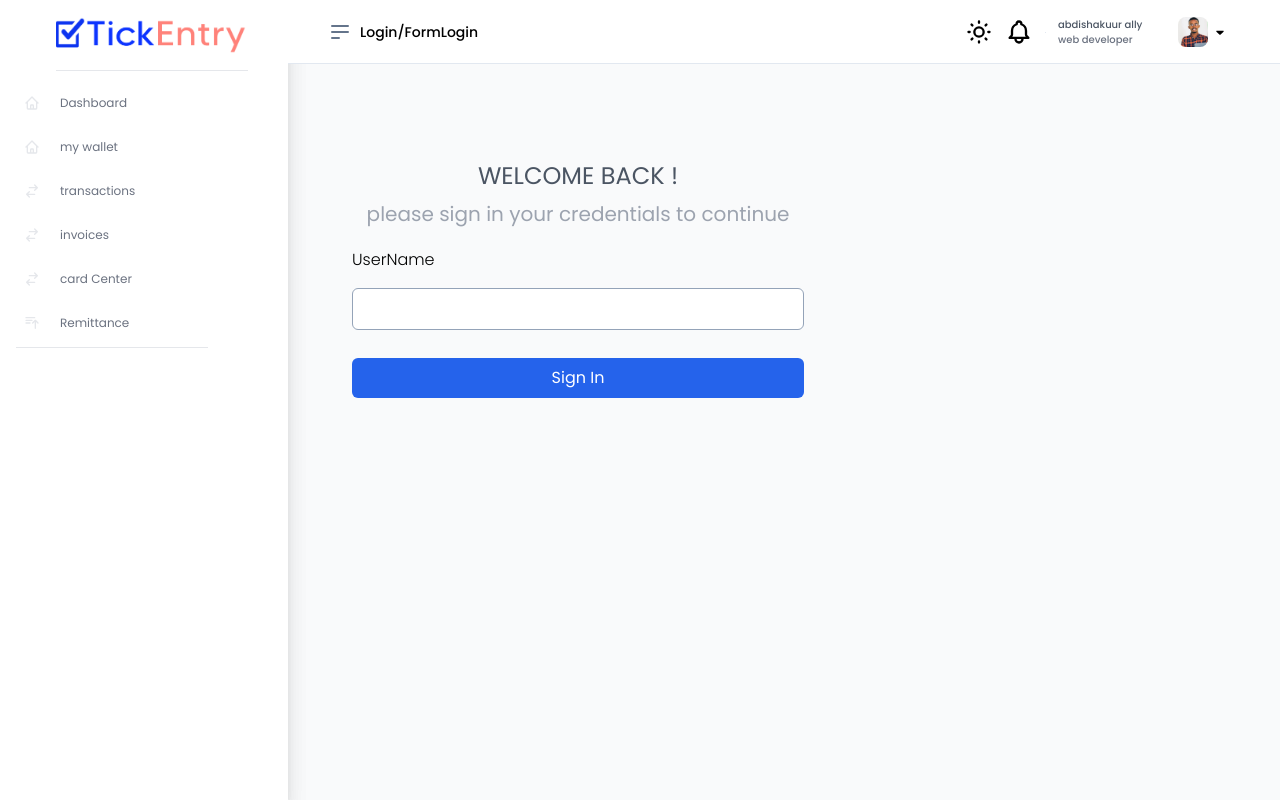
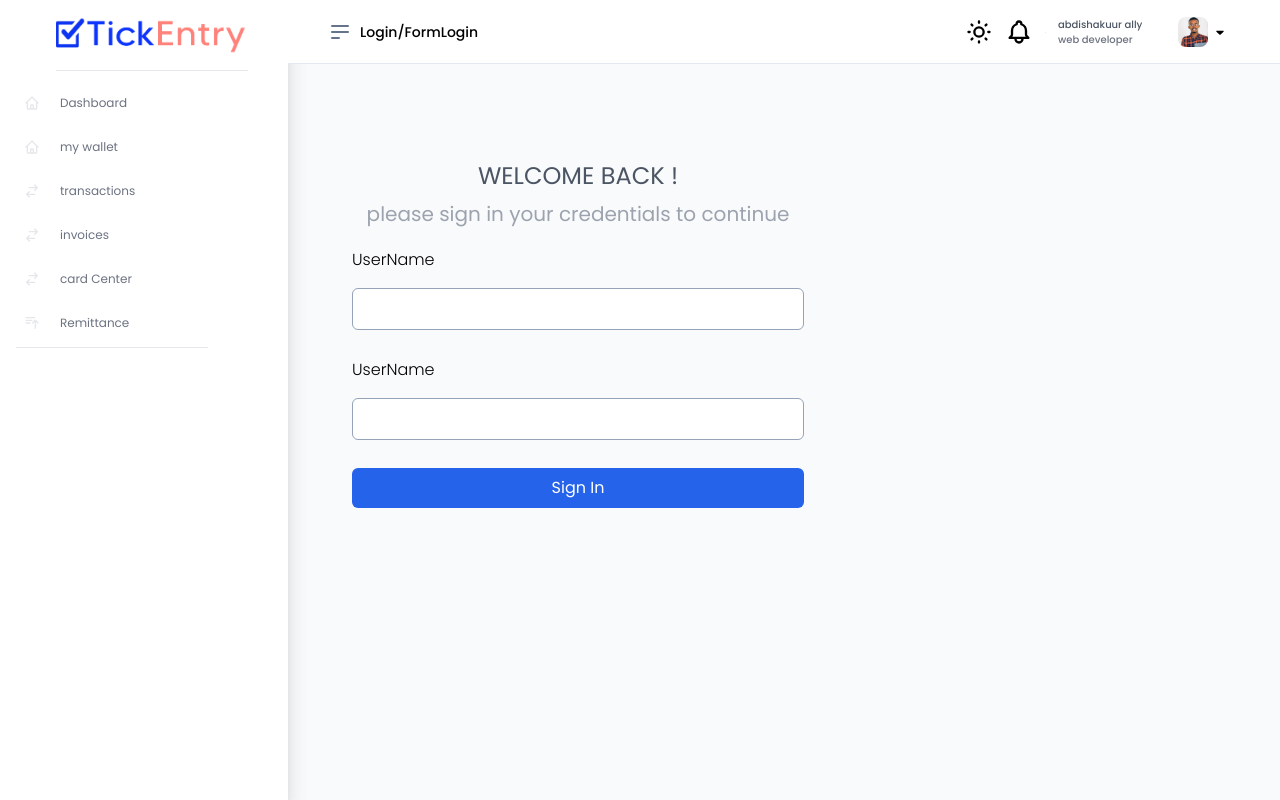
Before and after one commit to RoobleCali/exchange-system, a Next.js app: page /login/FormLogin in a window 1280 px wide. Built offline with nearby package versions, Linux system fonts and the light colour scheme.

Commit message:
all messages

```diff
--- a/pages/login/FormLogin.js
+++ b/pages/login/FormLogin.js
@@ -11,7 +11,6 @@ function FormLogin() {
     console.log(data);
   }; // your form submit function which will invoke after successful validation
 
-  console.log(watch("example"));
   return (
     <>
       <div
@@ -35,11 +34,26 @@ function FormLogin() {
             </label>
 
             <input
-              {...register("exampleRequired", { required: true })}
+              {...register("userName", { required: true })}
               className=" px-10 py-2 rounded-md border border-slate-400"
             />
 
-            {errors.exampleRequired && (
+            {errors.userName && (
+              <p className="text-red-400 text-sm">This field is required</p>
+            )}
+          </div>
+          <div className="flex flex-col space-y-4">
+            <label className="text-md font-light" for="userName">
+              UserName
+            </label>
+
+            <input
+              type="password"
+              {...register("firstName", { required: true, maxLength: 20 })}
+              className=" px-10 py-2 rounded-md border border-slate-400"
+            />
+
+            {errors.firstName && (
               <p className="text-red-400 text-sm">This field is required</p>
             )}
           </div>
```
Also changed, not shown: 1 other file (tests, documents, lock files or other folders).
